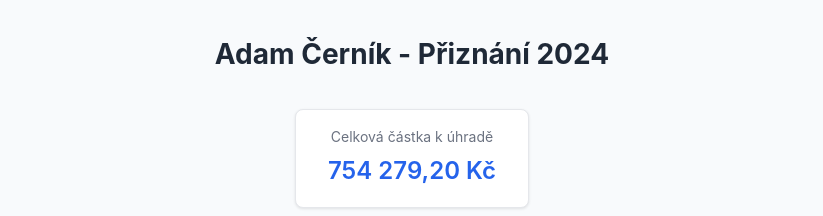
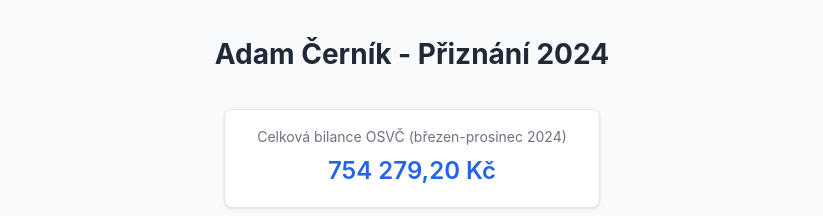
Before and after one commit to adamcernik/adamcernik.cz, a plain HTML site: page priznani2024/index.html in a window 1280 px wide. Shown: the top 216 px of the page, without its empty margins (228-1051 px from the left). Drawn offline with Linux system fonts and the light colour scheme.

Commit message:
update přehled bilance

```diff
--- a/priznani2024/index.html
+++ b/priznani2024/index.html
@@ -189,7 +189,7 @@
 
         <div class="total-amount">
             <div class="amount-box">
-                <div class="amount-label">Celková částka k úhradě</div>
+                <div class="amount-label">Celková bilance OSVČ (březen-prosinec 2024)</div>
                 <div class="amount-value">754 279,20 Kč</div>
             </div>
             <div class="overview-link">
```
